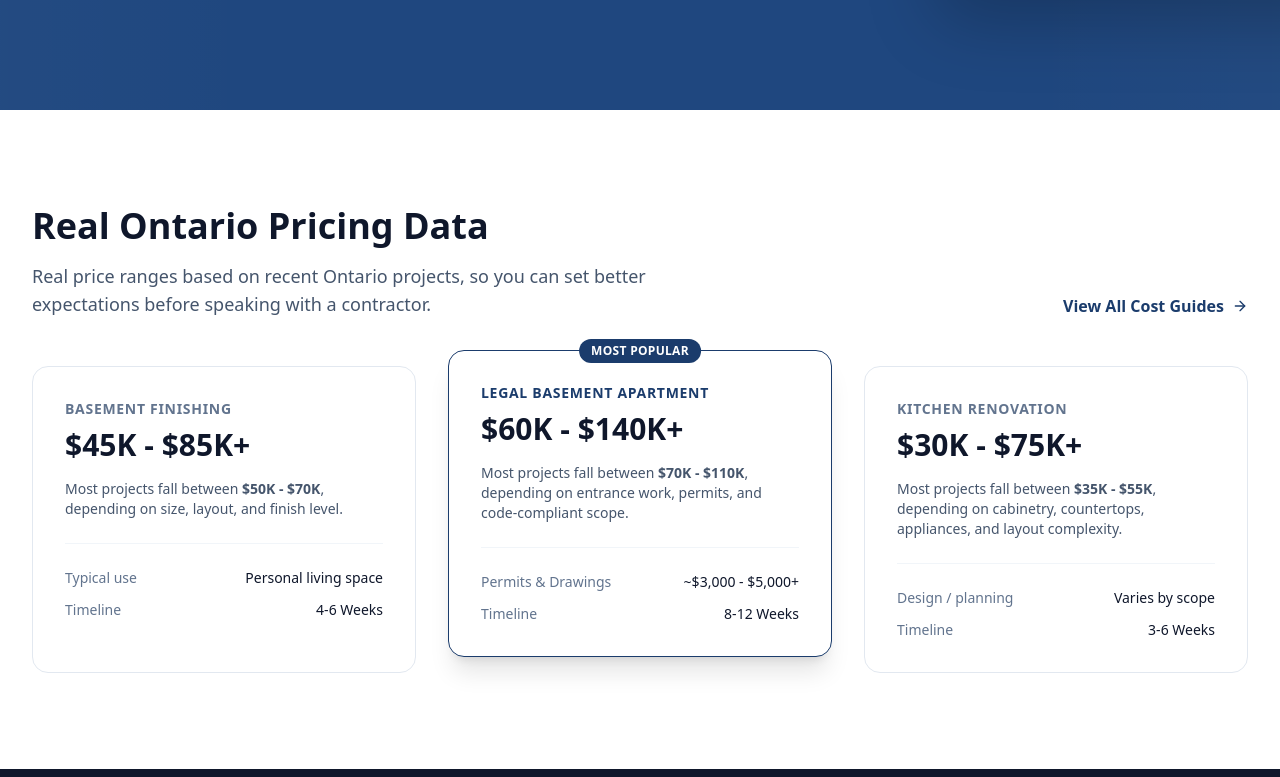
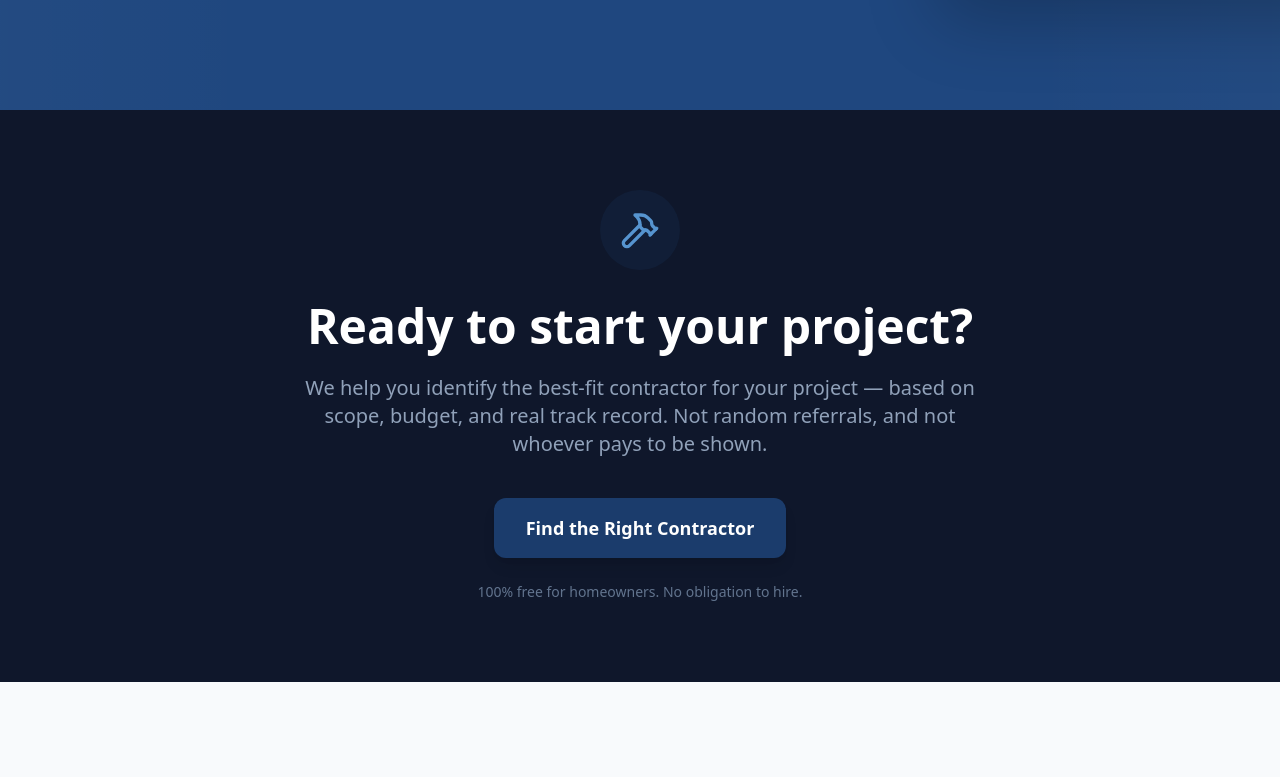
Before and after one commit to mapsforfield/ontarioreno, a React (Vite) app: page / in a window 1280 px wide. Shown: the part 3303-4080 px from the top of the page. Built offline with nearby package versions, Linux system fonts and the light colour scheme.

Commit message:
update site

```diff
--- a/src/pages/Home.tsx
+++ b/src/pages/Home.tsx
@@ -395,12 +395,14 @@ export default function Home() {
         <div className="relative z-10 max-w-[1800px] mx-auto px-6 lg:px-10 xl:px-14">
           {/* Mobile / tablet */}
           <div className="xl:hidden flex flex-col items-center text-center gap-8">
-            <img
-              src="/ontario-reno-cost-guide-3d-preview.png"
-              alt="2026 Ontario Renovation Cost Guide booklet preview"
-              className="w-[250px] sm:w-[300px] md:w-[340px] h-auto object-contain drop-shadow-[0_35px_70px_rgba(0,0,0,0.38)]"
-              loading="lazy"
-            />
+            <div className="relative isolate flex justify-center">
+              <img
+                src="/ontario-reno-cost-guide-3d-preview.png"
+                alt="2026 Ontario Renovation Cost Guide booklet preview"
+                className="relative z-10 w-[230px] sm:w-[275px] md:w-[320px] h-auto object-contain drop-shadow-[0_18px_34px_rgba(0,0,0,0.18)]"
+                loading="lazy"
+              />
+            </div>
 
             <div className="max-w-2xl">
               <h2 className="tracking-[-0.03em] leading-[1.04]">
@@ -692,81 +694,6 @@ export default function Home() {
           </div>
         </div>
       </section>
-      {/* Pricing / Cost Education Teaser */}
-      <section className="py-24 bg-white">
-        <div className="max-w-7xl mx-auto px-4 sm:px-6 lg:px-8">
-          <div className="flex flex-col md:flex-row justify-between items-end mb-12 gap-6">
-            <div className="max-w-2xl">
-              <h2 className="text-3xl md:text-4xl font-bold text-slate-900 mb-4">Real Ontario Pricing Data</h2>
-              <p className="text-lg text-slate-600">
-                Real price ranges based on recent Ontario projects, so you can set better expectations before speaking with a contractor.
-              </p>
-            </div>
-            <Link to="/costs" className="text-[#1B3C6C] font-semibold flex items-center hover:text-blue-700 whitespace-nowrap">
-              View All Cost Guides <ArrowRight className="w-4 h-4 ml-2" />
-            </Link>
-          </div>
-
-          <div className="grid grid-cols-1 md:grid-cols-3 gap-8">
-            <div className="border border-slate-200 rounded-2xl p-8 hover:border-blue-200 hover:shadow-lg transition-all">
-              <div className="text-sm font-bold text-slate-500 uppercase tracking-wider mb-2">Basement Finishing</div>
-              <div className="text-3xl font-bold text-slate-900 mb-4">$45K - $85K+</div>
-              <p className="text-slate-600 text-sm mb-6">
-                Most projects fall between <strong>$50K - $70K</strong>, depending on size, layout, and finish level.
-              </p>
-              <div className="space-y-3 pt-6 border-t border-slate-100">
-                <div className="flex justify-between text-sm">
-                  <span className="text-slate-500">Typical use</span>
-                  <span className="font-medium text-slate-900">Personal living space</span>
-                </div>
-                <div className="flex justify-between text-sm">
-                  <span className="text-slate-500">Timeline</span>
-                  <span className="font-medium text-slate-900">4-6 Weeks</span>
-                </div>
-              </div>
-            </div>
-
-            <div className="border border-[#1B3C6C] rounded-2xl p-8 shadow-xl relative transform md:-translate-y-4 bg-white">
-              <div className="absolute top-0 left-1/2 -translate-x-1/2 -translate-y-1/2 bg-[#1B3C6C] text-white text-xs font-bold px-3 py-1 rounded-full uppercase tracking-wide">
-                Most Popular
-              </div>
-              <div className="text-sm font-bold text-[#1B3C6C] uppercase tracking-wider mb-2">Legal Basement Apartment</div>
-              <div className="text-3xl font-bold text-slate-900 mb-4">$60K - $140K+</div>
-              <p className="text-slate-600 text-sm mb-6">
-                Most projects fall between <strong>$70K - $110K</strong>, depending on entrance work, permits, and code-compliant scope.
-              </p>
-              <div className="space-y-3 pt-6 border-t border-slate-100">
-                <div className="flex justify-between text-sm">
-                  <span className="text-slate-500">Permits &amp; Drawings</span>
-                  <span className="font-medium text-slate-900">~$3,000 - $5,000+</span>
-                </div>
-                <div className="flex justify-between text-sm">
-                  <span className="text-slate-500">Timeline</span>
-                  <span className="font-medium text-slate-900">8-12 Weeks</span>
-                </div>
-              </div>
-            </div>
-
-            <div className="border border-slate-200 rounded-2xl p-8 hover:border-blue-200 hover:shadow-lg transition-all">
-              <div className="text-sm font-bold text-slate-500 uppercase tracking-wider mb-2">Kitchen Renovation</div>
-              <div className="text-3xl font-bold text-slate-900 mb-4">$30K - $75K+</div>
-              <p className="text-slate-600 text-sm mb-6">
-                Most projects fall between <strong>$35K - $55K</strong>, depending on cabinetry, countertops, appliances, and layout complexity.
-              </p>
-              <div className="space-y-3 pt-6 border-t border-slate-100">
-                <div className="flex justify-between text-sm">
-                  <span className="text-slate-500">Design / planning</span>
-                  <span className="font-medium text-slate-900">Varies by scope</span>
-                </div>
-                <div className="flex justify-between text-sm">
-                  <span className="text-slate-500">Timeline</span>
-                  <span className="font-medium text-slate-900">3-6 Weeks</span>
-                </div>
-              </div>
-            </div>
-          </div>
-        </div>
-      </section>
 
       {/* Contractor Matching CTA */}
       <section className="py-20 bg-slate-900 text-white">
```
